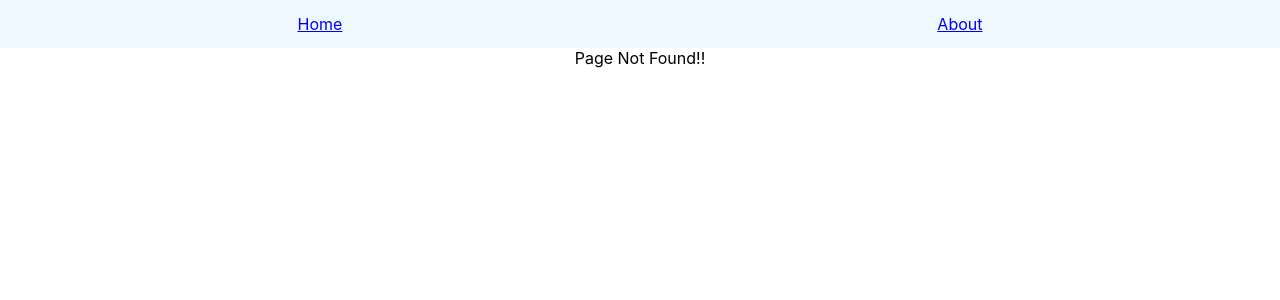
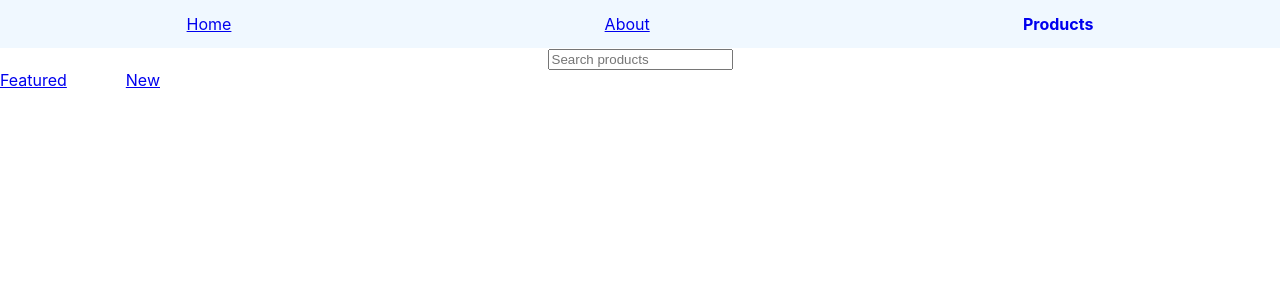
Before and after one commit to sksurendrakmr/react_router, a React (Create React App) app: page /products in a window 1280 px wide. Before the commit this address had no page. Shown: the top 300 px of the page. Built offline with nearby package versions, Linux system fonts and the light colour scheme.

Commit message:
Nested routes

```diff
--- a/src/App.css
+++ b/src/App.css
@@ -2,7 +2,7 @@
   text-align: center;
 }
 
-nav {
+.primary-nav {
   display: flex;
   flex-direction: row;
   background-color: aliceblue;
@@ -16,3 +16,9 @@ nav {
   text-decoration: none;
   font-weight: bold;
 } */
+
+.secondary-nav {
+  display: flex;
+  justify-content: space-between;
+  width: 10rem;
+}
--- a/src/App.tsx
+++ b/src/App.tsx
@@ -6,6 +6,9 @@ import { About } from "./components/About";
 import { Navbar } from "./components/Navbar";
 import { OrderSummary } from "./components/OrderSummary";
 import { NoMatch } from "./components/NoMatch";
+import { Product } from "./components/Product";
+import { FeaturedProduct } from "./components/FeaturedProduct";
+import { NewProducts } from "./components/NewProducts";
 
 function App() {
   return (
@@ -15,6 +18,11 @@ function App() {
         <Route path="/" element={<Home />} />
         <Route path="about" element={<About />} />
         <Route path="order-summary" element={<OrderSummary />} />
+        <Route path="products" element={<Product />}>
+          <Route path="featured" element={<FeaturedProduct />} />
+          <Route path="featured" element={<FeaturedProduct />} />
+          <Route path="new" element={<NewProducts />} />
+        </Route>
         <Route path="*" element={<NoMatch />} />
       </Routes>
     </div>
--- /dev/null
+++ b/src/components/FeaturedProduct.tsx
@@ -0,0 +1,5 @@
+import React from "react";
+
+export const FeaturedProduct = () => {
+  return <div>FeaturedProduct</div>;
+};
--- a/src/components/Navbar.tsx
+++ b/src/components/Navbar.tsx
@@ -19,13 +19,16 @@ export const Navbar = () => {
     };
   };
   return (
-    <nav>
+    <nav className="primary-nav">
       <NavLink style={navLinkStyles} to="/">
         Home
       </NavLink>
       <NavLink style={navLinkStyles} to="/about">
         About
       </NavLink>
+      <NavLink style={navLinkStyles} to="/products">
+        Products
+      </NavLink>
     </nav>
   );
 };
--- /dev/null
+++ b/src/components/NewProducts.tsx
@@ -0,0 +1,5 @@
+import React from "react";
+
+export const NewProducts = () => {
+  return <div>NewProducts</div>;
+};
--- /dev/null
+++ b/src/components/Product.tsx
@@ -0,0 +1,18 @@
+import React from "react";
+import { Link, Outlet } from "react-router-dom";
+/**
+ * Not include "/"(forward slash) for nested routes.
+ *
+ */
+export const Product = () => {
+  return (
+    <React.Fragment>
+      <input type="search" placeholder="Search products" />
+      <nav className="secondary-nav">
+        <Link to="featured">Featured</Link>
+        <Link to="new">New</Link>
+      </nav>
+      <Outlet />
+    </React.Fragment>
+  );
+};
```
Also changed, not shown: Notes.txt.
